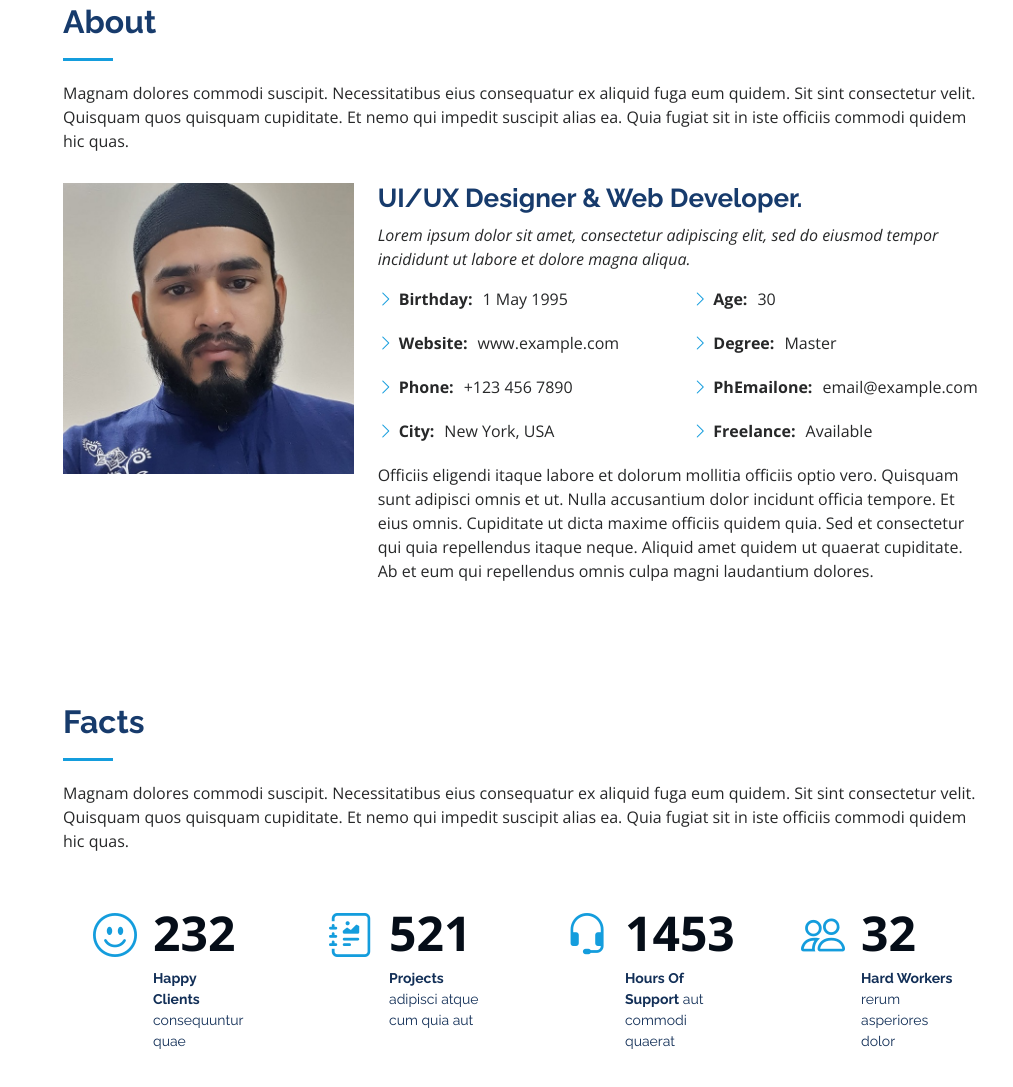
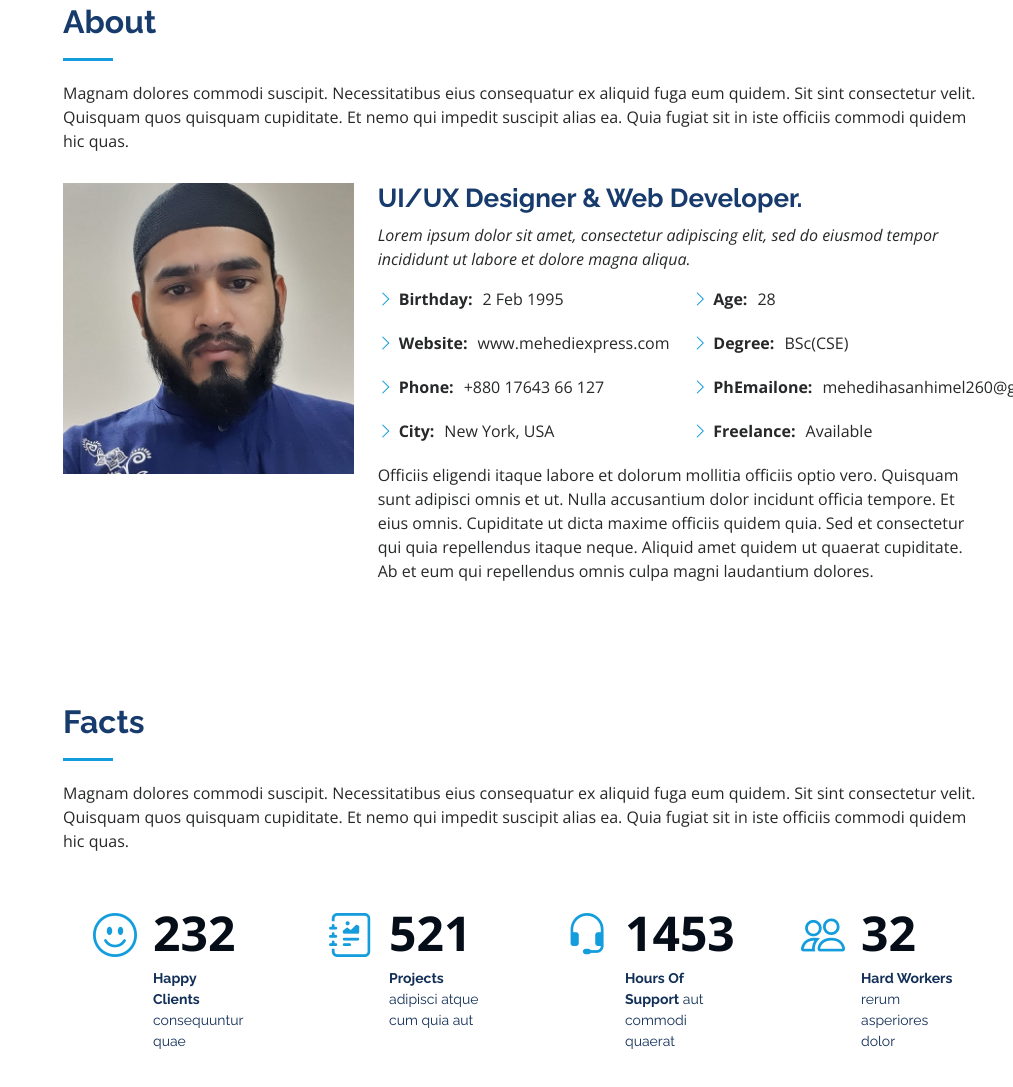
Before and after one commit to mehedihasanhimel260/mehediexpress.com, a plain HTML site: page index.html in a window 1280 px wide. Shown: the part 857-1944 px from the top of the page, without its empty margins (267-1280 px from the left). Drawn offline with nearby package versions, Linux system fonts and the light colour scheme.

Commit message:
index update

```diff
--- a/index.html
+++ b/index.html
@@ -102,17 +102,17 @@
             <div class="row">
               <div class="col-lg-6">
                 <ul>
-                  <li><i class="bi bi-chevron-right"></i> <strong>Birthday:</strong> <span>1 May 1995</span></li>
-                  <li><i class="bi bi-chevron-right"></i> <strong>Website:</strong> <span>www.example.com</span></li>
-                  <li><i class="bi bi-chevron-right"></i> <strong>Phone:</strong> <span>+123 456 7890</span></li>
+                  <li><i class="bi bi-chevron-right"></i> <strong>Birthday:</strong> <span>2 Feb 1995</span></li>
+                  <li><i class="bi bi-chevron-right"></i> <strong>Website:</strong> <span>www.mehediexpress.com</span></li>
+                  <li><i class="bi bi-chevron-right"></i> <strong>Phone:</strong> <span>+880 17643 66 127 </span></li>
                   <li><i class="bi bi-chevron-right"></i> <strong>City:</strong> <span>New York, USA</span></li>
                 </ul>
               </div>
               <div class="col-lg-6">
                 <ul>
-                  <li><i class="bi bi-chevron-right"></i> <strong>Age:</strong> <span>30</span></li>
-                  <li><i class="bi bi-chevron-right"></i> <strong>Degree:</strong> <span>Master</span></li>
-                  <li><i class="bi bi-chevron-right"></i> <strong>PhEmailone:</strong> <span>email@example.com</span></li>
+                  <li><i class="bi bi-chevron-right"></i> <strong>Age:</strong> <span>28</span></li>
+                  <li><i class="bi bi-chevron-right"></i> <strong>Degree:</strong> <span>BSc(CSE)</span></li>
+                  <li><i class="bi bi-chevron-right"></i> <strong>PhEmailone:</strong> <span>mehedihasanhimel260@gamil.com</span></li>
                   <li><i class="bi bi-chevron-right"></i> <strong>Freelance:</strong> <span>Available</span></li>
                 </ul>
               </div>
```
